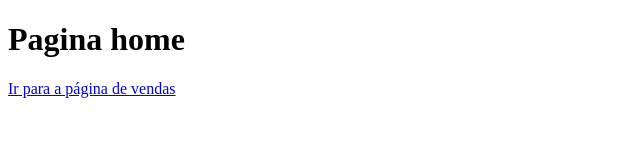
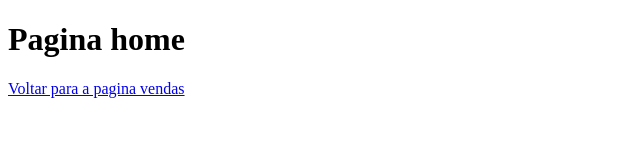
Before and after one commit to iagooliveira03/aulagithub, a plain HTML site: page index.html in a window 1280 px wide. Shown: the full height of the page, 0-640 px from the left. Drawn offline with Linux system fonts and the light colour scheme.

Commit message:
Acrescentando valor de vendas

```diff
--- a/index.html
+++ b/index.html
@@ -7,6 +7,6 @@
 </head>
 <body>
     <h1>Pagina home</h1>
-     <a href="vendas.html">Ir para a página de vendas</a>
+    <a href="vendas.html">Voltar para a pagina vendas </a>
 </body>
 </html>
```
Also changed, not shown: vendas.html (+1 -0 lines).
